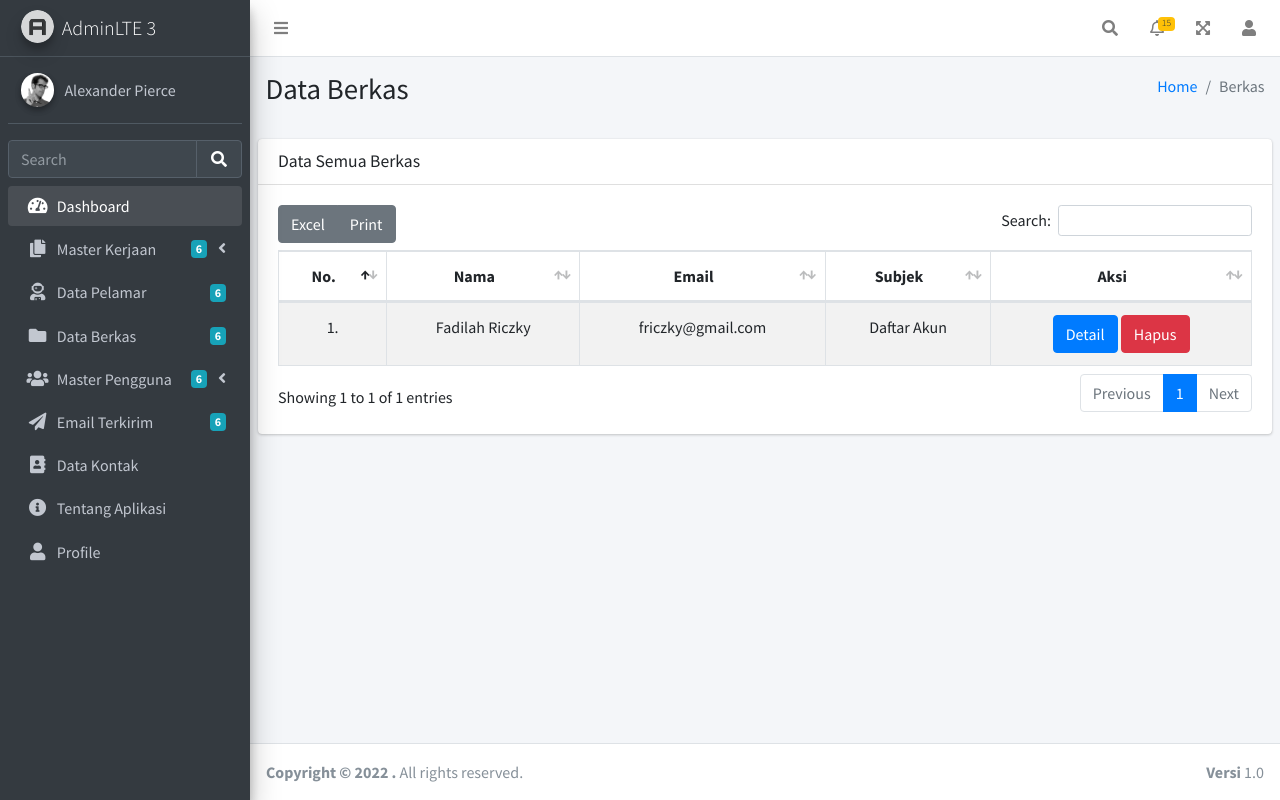
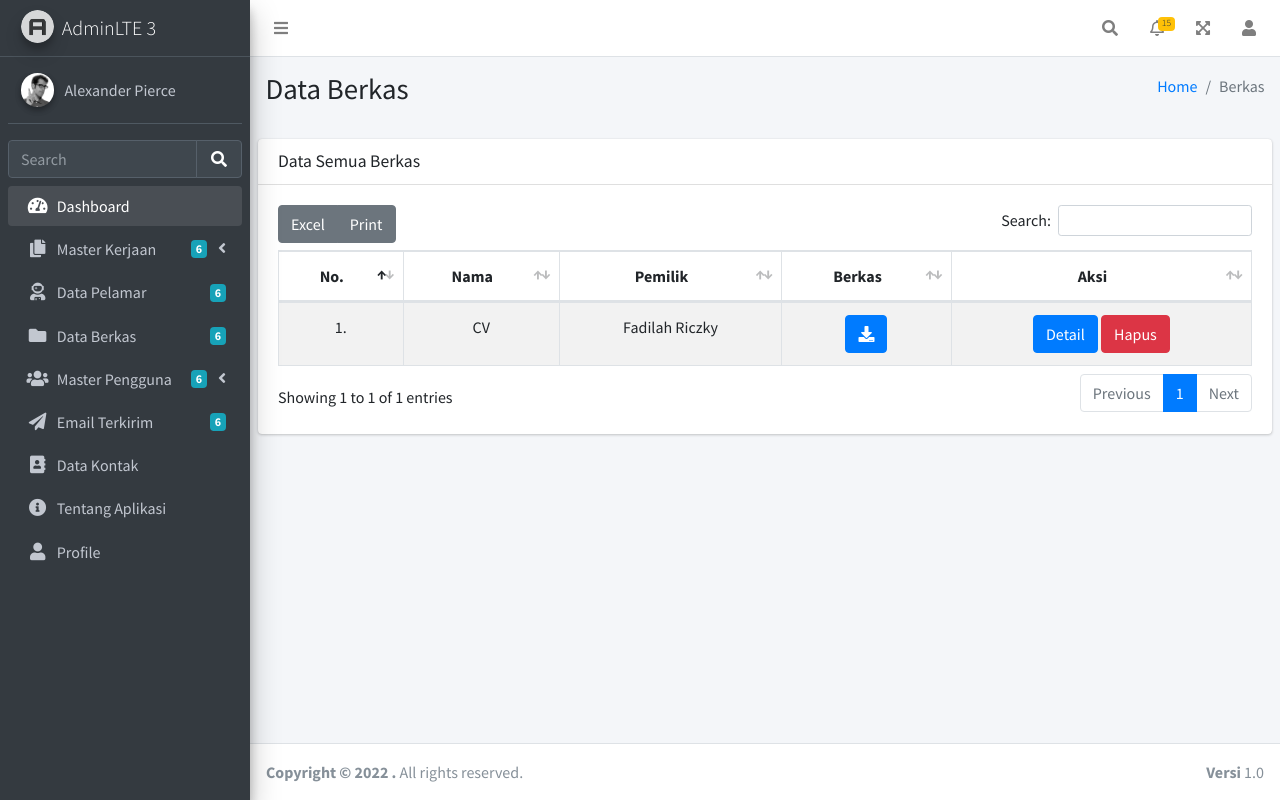
Before and after one commit to friczky/Hire-karyawan, a PHP site: page /Admin/halaman/berkas/index.php in a window 1280 px wide. Run offline with PHP 8.4, Linux system fonts and the light colour scheme; some libraries are stand-ins or nearby versions.

Commit message:
update halaman berkas

```diff
--- a/Admin/halaman/berkas/index.php
+++ b/Admin/halaman/berkas/index.php
@@ -40,18 +40,18 @@ include '../../komponen/sidebar.php';
                     <tr align="center">
                         <th>No.</th>
                         <th>Nama</th>
-                        <th>Email</th>
-                        <th>Subjek</th>
+                        <th>Pemilik</th>
+                        <th>Berkas</th>
                         <th>Aksi</th>
                     </tr>
                 </thead>
                 <tbody>
                     <tr align="center">
                         <td>1.</td>
-                        <td>Fadilah Riczky
+                        <td>CV
                         </td>
-                        <td>friczky@gmail.com</td>
-                        <td>Daftar Akun</td>
+                        <td>Fadilah Riczky</td>
+                        <td><a href="" class="btn btn-primary sm"><i class="fa fa-download"></i></a></td>
                         <td>
                             <a href="#" class="btn btn-primary">Detail</a>
                             <a href="#" class="btn btn-danger">Hapus</a>
```
